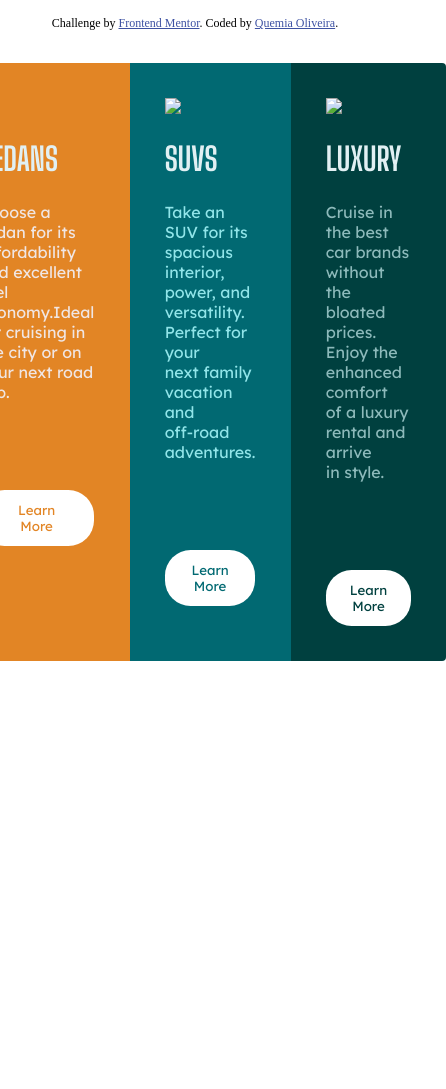
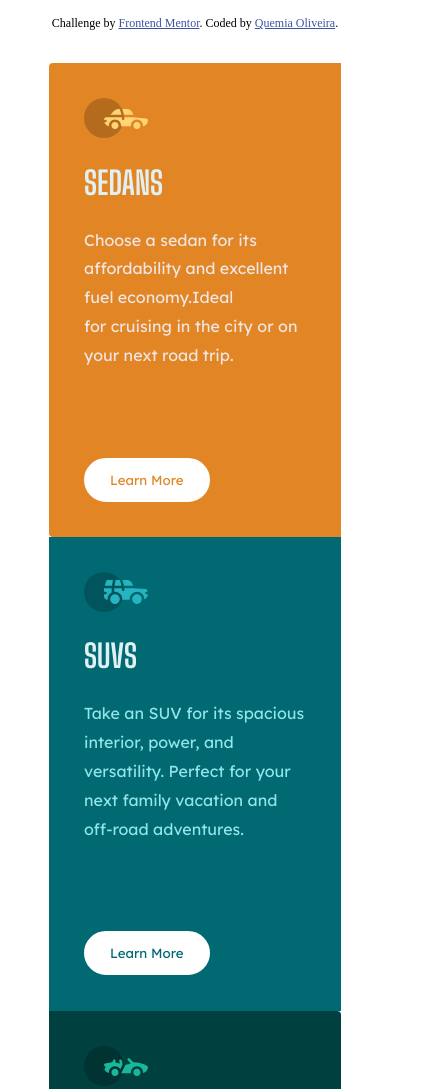
Before and after one commit to Quemia/Column-Card, a plain HTML site: page src/index.html in a window 390 px wide. Shown: the top 1089 px of the page, 446 px wide, since content can reach past the window. Before the commit the page ends 844 px from the top, so only its background shows below. Drawn offline with Linux system fonts and the light colour scheme.

Commit message:
Added media queries

```diff
--- a/src/index.html
+++ b/src/index.html
@@ -32,7 +32,7 @@
       <div class="columnsContent">
         <div class="orangeColumn">
           <div class="cardColumn">
-            <img src="./src/images/icon-sedans.svg" />
+            <img src="./images/icon-sedans.svg" />
             <h1 class="title">SEDANS</h1>
             <p class="textCard">
               Choose a sedan for its <br />
@@ -46,7 +46,7 @@
         </div>
         <div class="blueColumn">
           <div class="cardColumn">
-            <img src="./src/images/icon-suvs.svg" />
+            <img src="./images/icon-suvs.svg" />
             <h1 class="title">SUVS</h1>
             <p class="textCard">
               Take an SUV for its spacious<br />
@@ -60,7 +60,7 @@
         </div>
         <div class="greenColumn">
           <div class="cardColumn">
-            <img src="./src/images/icon-luxury.svg" />
+            <img src="./images/icon-luxury.svg" />
             <h1 class="title">LUXURY</h1>
             <p class="textCard">
               Cruise in the best car brands<br />
--- a/src/style.css
+++ b/src/style.css
@@ -60,12 +60,13 @@ body {
   margin: 1.5rem 0;
   font-size: 1rem;
   font-family: "Lexend Deca", sans-serif;
+  line-height: 1.8rem;
 }
 
 .orangeButton {
   padding: 0.75rem 1.5rem;
   margin-top: 4rem;
-  border: none;
+  border: 2px #fff solid;
   border-radius: 1.6rem;
 
   background-color: #fff;
@@ -88,7 +89,7 @@ body {
 .blueButton {
   padding: 0.75rem 1.5rem;
   margin-top: 4rem;
-  border: none;
+  border: 2px #fff solid;
   border-radius: 1.6rem;
 
   background-color: #fff;
@@ -111,7 +112,7 @@ body {
 .greenButton {
   padding: 0.75rem 1.5rem;
   margin-top: 4rem;
-  border: none;
+  border: 2px #fff solid;
   border-radius: 1.6rem;
 
   background-color: #fff;
@@ -130,3 +131,9 @@ body {
   background-color: rgb(0, 64, 63);
   color: #fff;
 }
+
+@media only screen and (max-width: 750px) {
+  .columnsContent {
+    display: block;
+  }
+}
```
